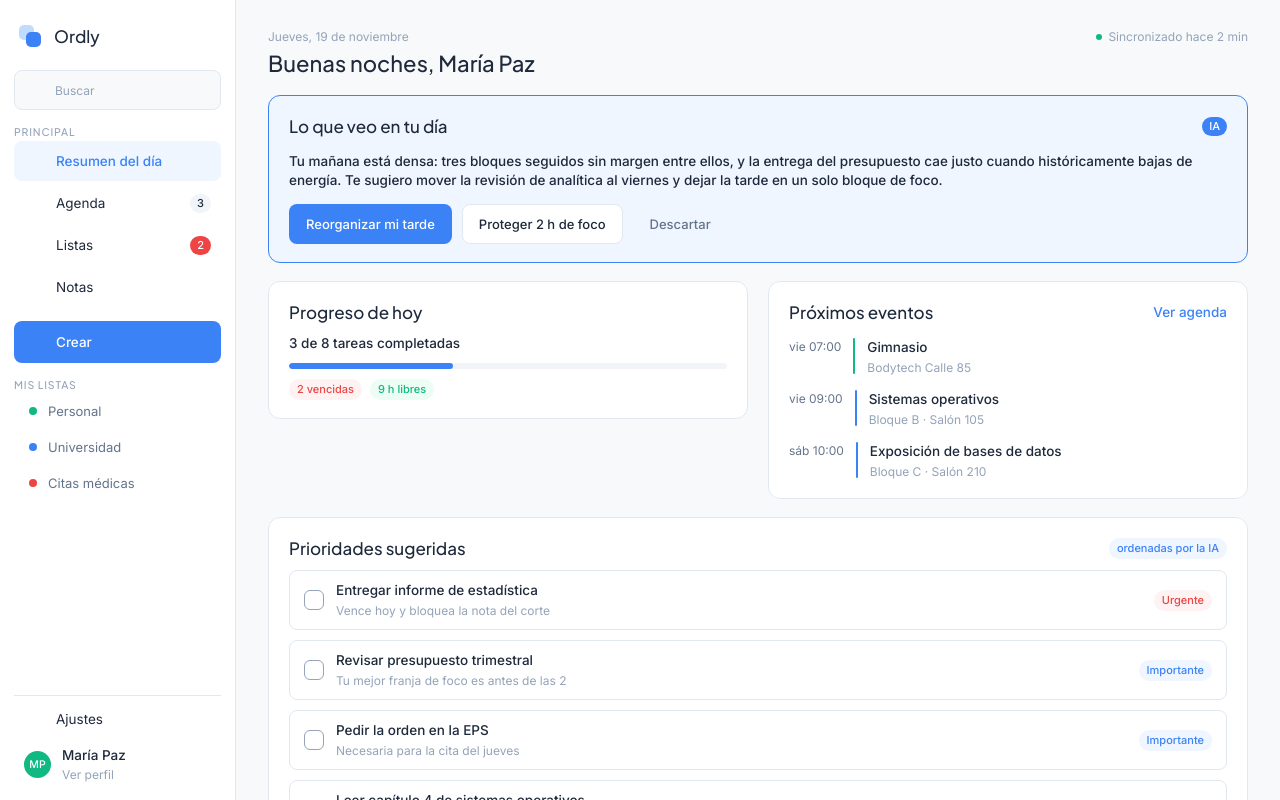
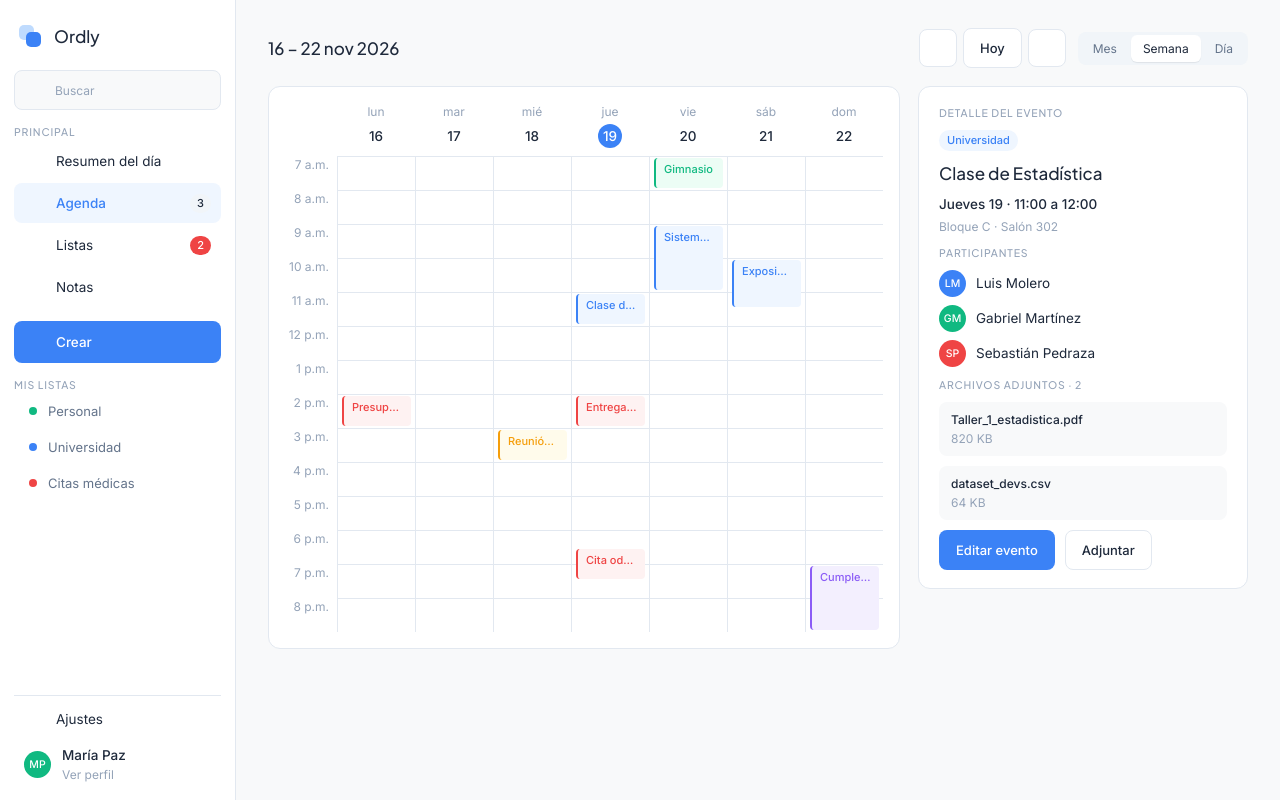
Before and after one commit to natalia-tp-dev/Ordly, an Angular app: page /agenda/semana in a window 1280 px wide. Before the commit this address led to /. Built offline with nearby package versions, Linux system fonts and the light colour scheme.

Commit message:
feat: create Agenda week view page

```diff
--- a/src/app/app.routes.ts
+++ b/src/app/app.routes.ts
@@ -4,6 +4,7 @@ export const routes: Routes = [
   { path: '', loadComponent: () => import('app/pages/summary/summary').then((m) => m.Summary) },
   { path: 'agenda', redirectTo: 'agenda/mes', pathMatch: 'full' },
   { path: 'agenda/mes', loadComponent: () => import('app/pages/agenda-month/agenda-month').then((m) => m.AgendaMonth) },
+  { path: 'agenda/semana', loadComponent: () => import('app/pages/agenda-week/agenda-week').then((m) => m.AgendaWeek) },
   { path: 'listas', loadComponent: () => import('app/pages/lists/lists').then((m) => m.Lists) },
   { path: 'notas', loadComponent: () => import('app/pages/notes/notes').then((m) => m.Notes) },
   { path: '**', redirectTo: '' },
--- /dev/null
+++ b/src/app/pages/agenda-week/agenda-week.css
@@ -0,0 +1,22 @@
+:host {
+  display: block;
+}
+
+.agenda {
+  display: flex;
+  flex-direction: column;
+  gap: 18px;
+}
+
+.agenda__body {
+  display: grid;
+  grid-template-columns: minmax(0, 1fr) 330px;
+  align-items: start;
+  gap: 18px;
+}
+
+@media (max-width: 1100px) {
+  .agenda__body {
+    grid-template-columns: minmax(0, 1fr);
+  }
+}
--- /dev/null
+++ b/src/app/pages/agenda-week/agenda-week.html
@@ -0,0 +1,19 @@
+<div class="agenda">
+  <app-page-header [title]="title()">
+    <app-agenda-toolbar
+      view="week"
+      [date]="agenda.date()"
+      (dateChange)="agenda.date.set($event)"
+      (viewChange)="changeView($event)"
+    />
+  </app-page-header>
+
+  <div class="agenda__body">
+    <app-time-grid [days]="days()" [events]="agenda.events()" (eventClick)="agenda.selectedId.set($event.id)" />
+    <app-event-detail
+      [event]="agenda.selected()"
+      [category]="agenda.selectedCategory()"
+      (attach)="agenda.attach(agenda.selectedId()!, $event)"
+    />
+  </div>
+</div>
--- /dev/null
+++ b/src/app/pages/agenda-week/agenda-week.ts
@@ -0,0 +1,35 @@
+import { Component, computed, inject } from '@angular/core';
+import { Router } from '@angular/router';
+import { AgendaToolbar } from 'app/components/agenda-toolbar/agenda-toolbar';
+import { EventDetail } from 'app/components/event-detail/event-detail';
+import { PageHeader } from 'app/components/page-header/page-header';
+import { TimeGrid } from 'app/components/time-grid/time-grid';
+import { AGENDA_PATHS, AgendaView } from 'app/models/agenda';
+import { AgendaService } from 'app/services/agenda';
+import { agendaPeriodLabel, startOfWeek } from 'app/utils/date';
+
+@Component({
+  selector: 'app-agenda-week',
+  imports: [AgendaToolbar, EventDetail, PageHeader, TimeGrid],
+  templateUrl: './agenda-week.html',
+  styleUrl: './agenda-week.css',
+})
+export class AgendaWeek {
+  private readonly router = inject(Router);
+  readonly agenda = inject(AgendaService);
+
+  title = computed(() => agendaPeriodLabel(this.agenda.date(), 'week'));
+
+  days = computed(() => {
+    const start = startOfWeek(this.agenda.date());
+    return Array.from({ length: 7 }, (_, index) => {
+      const day = new Date(start);
+      day.setDate(start.getDate() + index);
+      return day;
+    });
+  });
+
+  changeView(view: AgendaView) {
+    this.router.navigateByUrl(AGENDA_PATHS[view]);
+  }
+}
```
Also changed, not shown: 1 other file (tests, documents, lock files or other folders).
